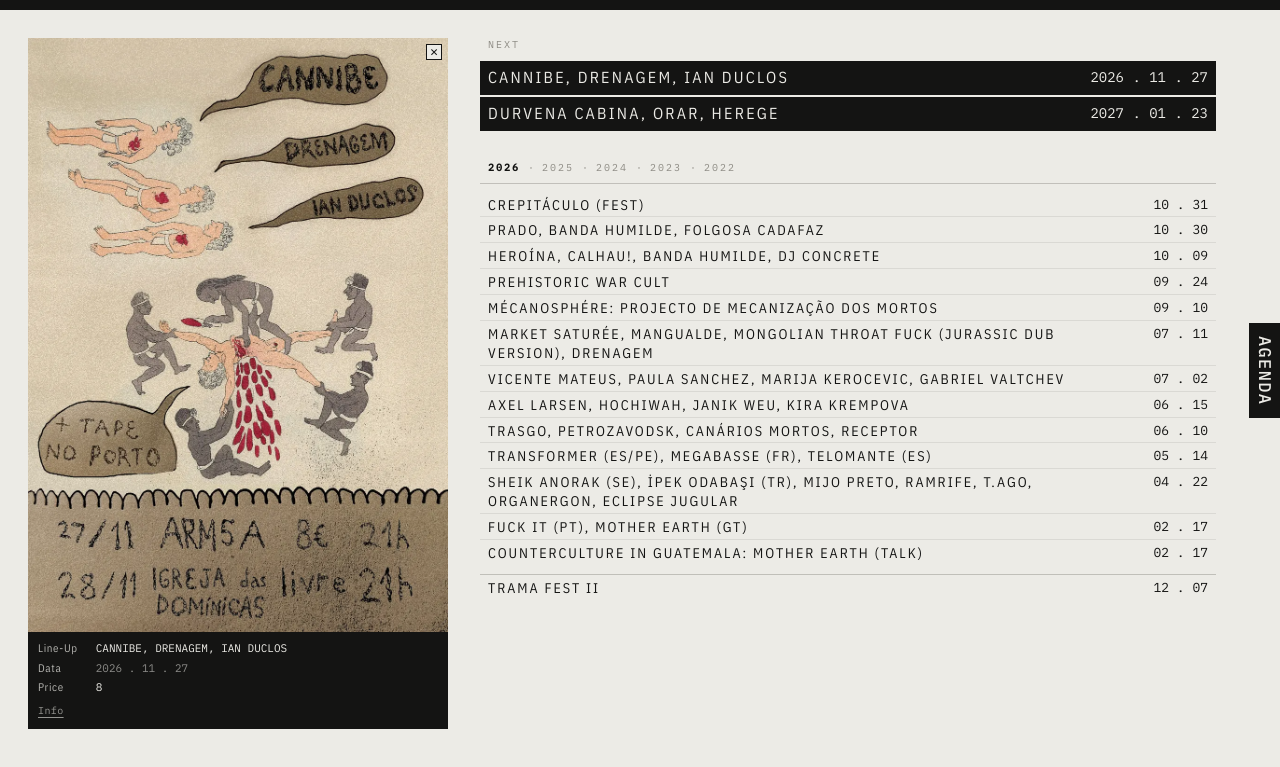
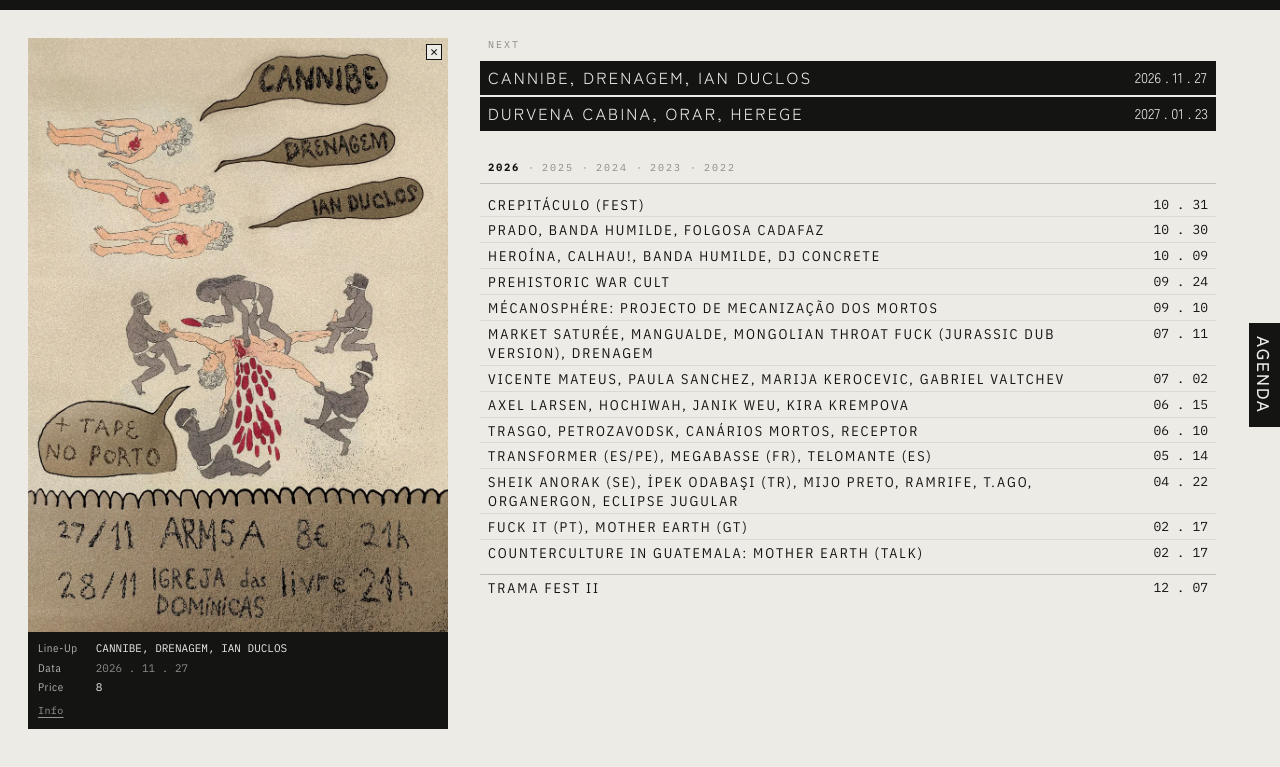
Before and after one commit to globalgroove/ARM5A, a plain HTML site: page index.html in a window 1280 px wide. Shown: the part 45-812 px from the top of the page. Drawn offline with nearby package versions, Linux system fonts and the light colour scheme.

Commit message:
Side tab and upcoming events table in the header font
Co-Authored-By: Claude Sonnet 5.5 <noreply@anthropic.com>
Claude-Session: https://claude.ai/code/session_01EG4bV4EuyqLMFJDihHK2L9

```diff
--- a/index.html
+++ b/index.html
@@ -415,7 +415,7 @@ mark{background:var(--ink);color:var(--paper);padding:0 1px}   /* search matches
 
 /* side tabs: the label of this page, plus the next page as an outlined link when nextPage is set */
 .tabs-side{position:fixed;right:0;top:46%;z-index:5;display:flex;flex-direction:column;align-items:flex-end;gap:6px}
-.tab-side{background:var(--ink);color:var(--tab-text);writing-mode:vertical-rl;font:500 17px/1 var(--value);padding:13px 7px;letter-spacing:.08em}
+.tab-side{background:var(--ink);color:var(--tab-text);writing-mode:vertical-rl;font:500 17px/1 var(--jp);padding:13px 7px;letter-spacing:.12em}
 a.tab-side{text-decoration:none;cursor:pointer;background:var(--paper);color:var(--ink);box-shadow:inset 0 0 0 1px var(--ink)}
 a.tab-side:hover,a.tab-side:focus-visible{background:var(--ink);color:var(--tab-text);outline:none}
 
@@ -475,10 +475,10 @@ main{grid-area:past;min-width:0}      /* upcoming and past events stack in the r
 .ag-ctrl{position:sticky;top:0;z-index:5;margin:0;padding:6px 0 7px 8px;background:var(--paper);border-bottom:1px solid color-mix(in srgb,var(--rule) 45%,transparent)}   /* the year index: the head line of the table, stuck to the top of the scrolling box so rows disappear right under it. The year being read is shown in black */
 .agenda tbody tr.yr:first-child th{border-bottom:0}
 .ag-ctrl .ag-years{margin:0;line-height:14px}
-.agenda.up th{font-size:16px;padding:6px 28px 6px 8px}
+.agenda.up th{font-family:var(--jp);font-weight:400;font-size:16px;padding:6px 28px 6px 8px}
 .agenda.up tr>*{background:var(--ink);color:var(--paper)}   /* upcoming events: solid black rows */
 .agenda.up tr:hover>*{opacity:.86}
-.agenda.up td{font-size:14px;padding:7px 8px 6px 0}
+.agenda.up td{font-family:var(--jp);font-size:14px;padding:7px 8px 6px 0}
 .agenda .pl{display:block;margin-top:1px;font:400 12px/1.4 var(--value);letter-spacing:.04em;opacity:.7}
 .ag-tag{margin:0 0 7px;font:400 10px/14px var(--value);letter-spacing:.2em;color:var(--rule);text-transform:uppercase}   /* same quiet type as the year index */
 .agenda tr.ev-inline>*,.agenda.up tr.ev-inline>*{width:auto;white-space:normal;background:var(--paper);color:var(--ink);padding:4px 0 14px 8px;opacity:1}   /* phone: the open event sits in a row right under its line */
```
